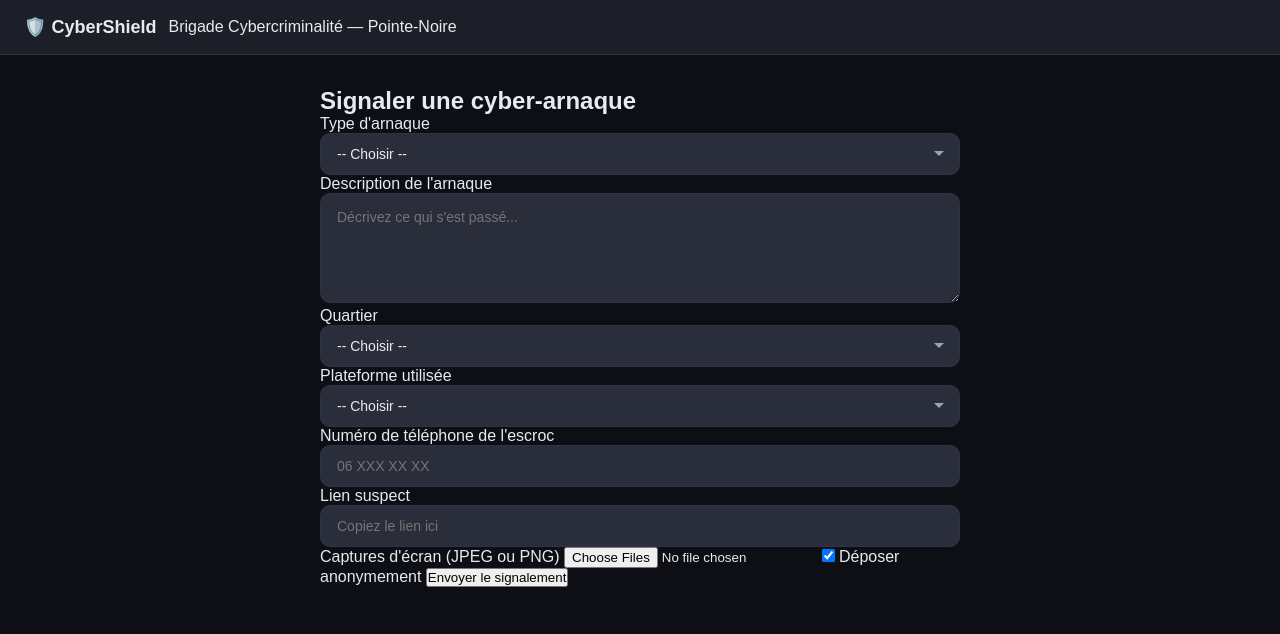
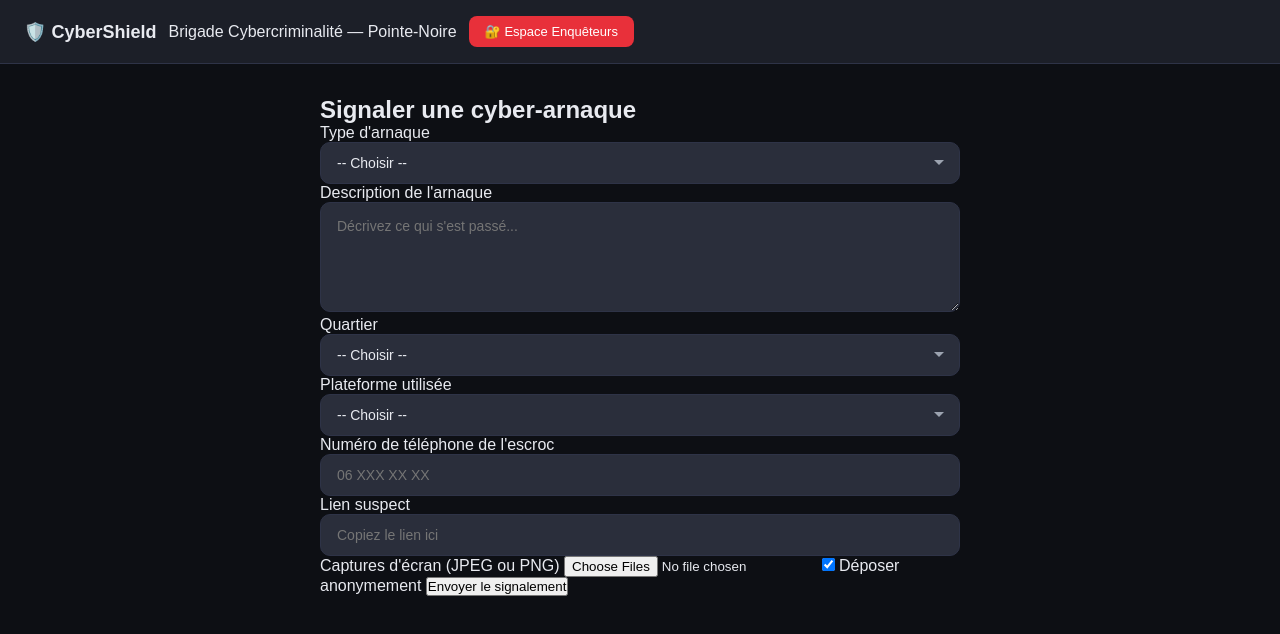
Before and after one commit to Stevenslikibi/Cybershield_project, a website: page index.html in a window 1280 px wide. Drawn offline with Linux system fonts and the light colour scheme.

Commit message:
lien espace enquêteurs

```diff
--- a/index.html
+++ b/index.html
@@ -11,6 +11,7 @@
   <header>
     <h1>🛡️ CyberShield</h1>
     <p>Brigade Cybercriminalité — Pointe-Noire</p>
+    <a href="login.html" style="color:white; font-size:13px; text-decoration:none; background:#E8303A; padding:8px 16px; border-radius:8px;">🔐 Espace Enquêteurs</a>
   </header>
 
   <main>
```
